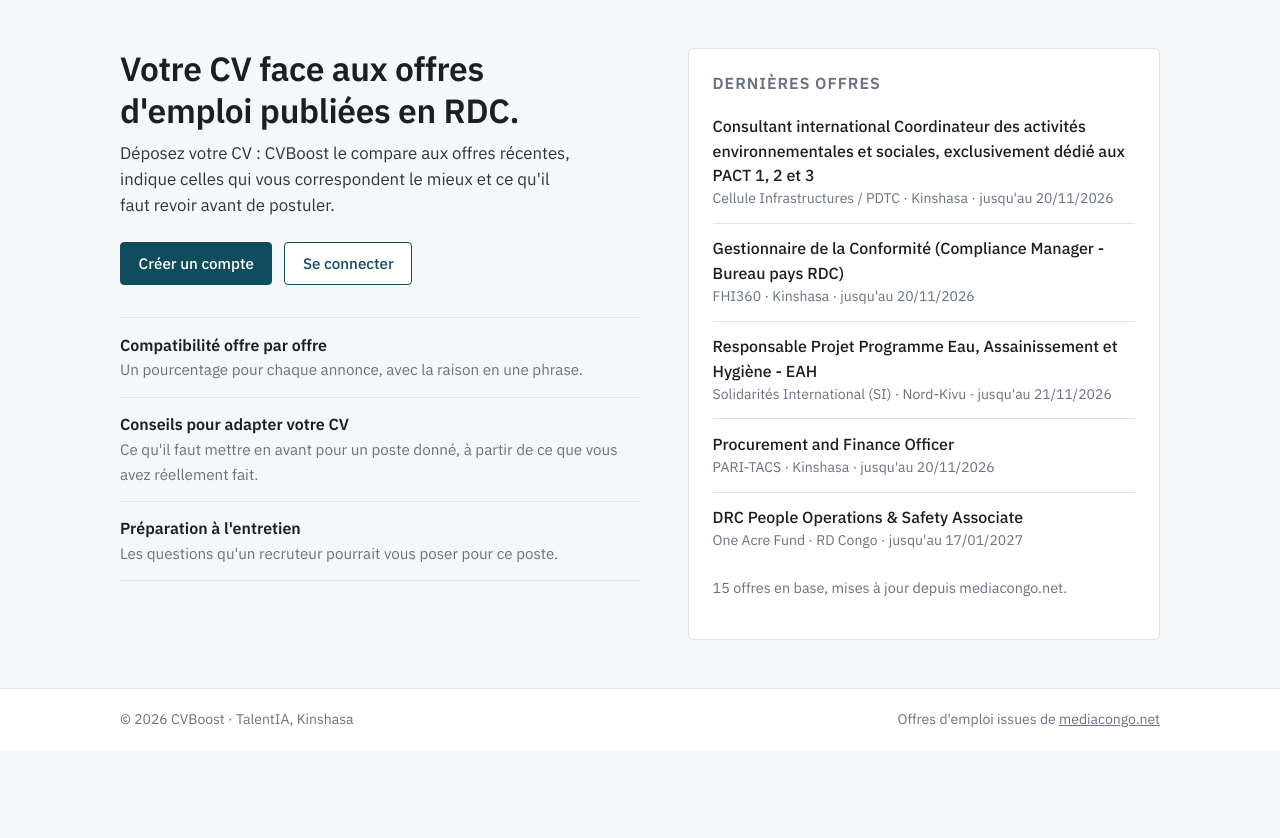
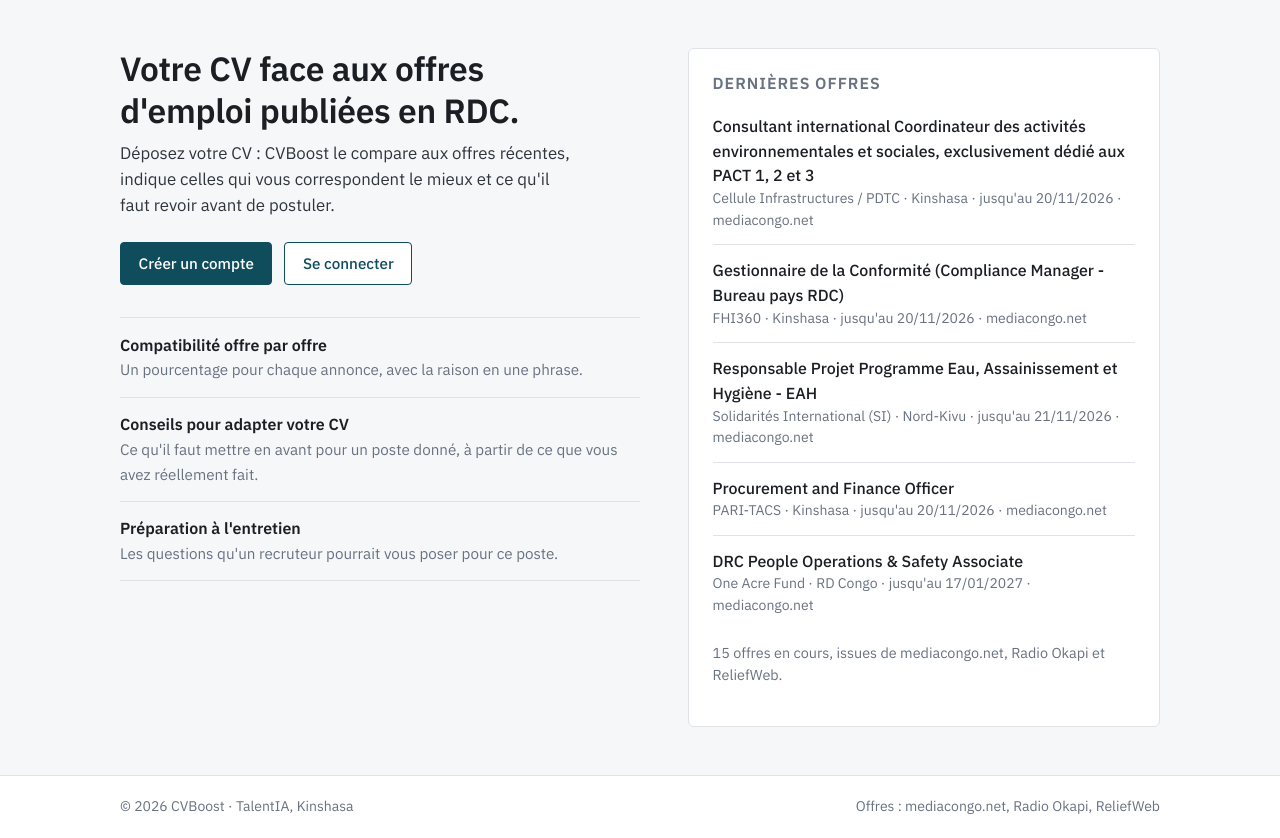
Before and after one commit to Michael-MBENZA/cvboost-capstone, a Flask app: page / in a window 1280 px wide. Shown: the part 61-899 px from the top of the page. Before the commit the page ends 788 px from the top, so only its background shows below. Run offline with Flask 3, Linux system fonts and the light colour scheme.

Commit message:
style: refonte du design ( dernières offres sur l'accueil)

```diff
--- a/app_web/routes.py
+++ b/app_web/routes.py
@@ -47,6 +47,14 @@ def date_fr(valeur):
     if len(texte) >= 10 and texte[4] == "-" and texte[7] == "-":
         return f"{texte[8:10]}/{texte[5:7]}/{texte[0:4]}"
     return texte
+
+
+NOMS_SOURCES = {"mediacongo": "mediacongo.net", "radiookapi": "Radio Okapi", "reliefweb": "ReliefWeb"}
+
+
+@bp.app_template_filter("nom_source")
+def nom_source(code):
+    return NOMS_SOURCES.get(code, code)
 
 
 @bp.route("/")
--- a/app_web/templates/analyse.html
+++ b/app_web/templates/analyse.html
@@ -7,7 +7,7 @@
     <div>
         <h1>{{ offre.intitule }}</h1>
         <p>{{ offre.entreprise }} · {{ offre.lieu }}{% if offre.date_limite %} · jusqu'au {{ offre.date_limite | date_fr }}{% endif %}
-           · <a href="{{ offre.url }}" target="_blank" rel="noopener">voir l'annonce</a></p>
+           · <a href="{{ offre.url }}" target="_blank" rel="noopener">voir l'annonce sur {{ offre.source | nom_source }}</a></p>
     </div>
     <a class="btn btn-secondaire" href="{{ url_for('main.offres_compatibles', doc_id=document.id) }}">Retour aux offres</a>
 </div>
--- a/app_web/templates/base.html
+++ b/app_web/templates/base.html
@@ -43,7 +43,7 @@
     <footer class="pied">
         <div class="pied-inner">
             <span>© 2026 CVBoost · TalentIA, Kinshasa</span>
-            <span>Offres d'emploi issues de <a href="https://www.mediacongo.net/emplois.html" target="_blank" rel="noopener">mediacongo.net</a></span>
+            <span>Offres : mediacongo.net, Radio Okapi, ReliefWeb</span>
         </div>
     </footer>
     <script src="{{ url_for('static', filename='js/main.js') }}"></script>
--- a/app_web/templates/index.html
+++ b/app_web/templates/index.html
@@ -39,11 +39,11 @@
                 {% for o in dernieres_offres %}
                 <li>
                     <a href="{{ o.url }}" target="_blank" rel="noopener">{{ o.intitule }}</a>
-                    <span class="infos">{{ o.entreprise }} · {{ o.lieu }}{% if o.date_limite %} · jusqu'au {{ o.date_limite | date_fr }}{% endif %}</span>
+                    <span class="infos">{{ o.entreprise }} · {{ o.lieu }}{% if o.date_limite %} · jusqu'au {{ o.date_limite | date_fr }}{% endif %} · {{ o.source | nom_source }}</span>
                 </li>
                 {% endfor %}
             </ul>
-            <p class="discret">{{ nb_offres }} offres en base, mises à jour depuis mediacongo.net.</p>
+            <p class="discret">{{ nb_offres }} offres en cours, issues de mediacongo.net, Radio Okapi et ReliefWeb.</p>
         {% else %}
             <p class="discret">Aucune offre chargée pour le moment.</p>
         {% endif %}
--- a/app_web/templates/offres.html
+++ b/app_web/templates/offres.html
@@ -6,7 +6,7 @@
 <div class="titre-page">
     <div>
         <h1>Offres compatibles</h1>
-        <p>{{ document.original_name }} · comparé à {{ nb_offres }} offres de mediacongo.net</p>
+        <p>{{ document.original_name }} · comparé à {{ nb_offres }} offres d'emploi en RDC</p>
     </div>
     <a class="btn btn-secondaire" href="{{ url_for('main.history') }}">Retour à mes CV</a>
 </div>
@@ -38,7 +38,7 @@
             <li class="resultat">
                 <div>
                     <h3>{{ o.intitule }}</h3>
-                    <p class="infos">{{ o.entreprise }} · {{ o.lieu }}{% if o.date_limite %} · jusqu'au {{ o.date_limite | date_fr }}{% endif %}</p>
+                    <p class="infos">{{ o.entreprise }} · {{ o.lieu }}{% if o.date_limite %} · jusqu'au {{ o.date_limite | date_fr }}{% endif %} · {{ o.source | nom_source }}</p>
                     <p class="raison">{{ o.raison }}</p>
                     {% if not o.description_disponible %}
                         <span class="etiquette">Annonce en image : analyse limitée au titre</span>
```
